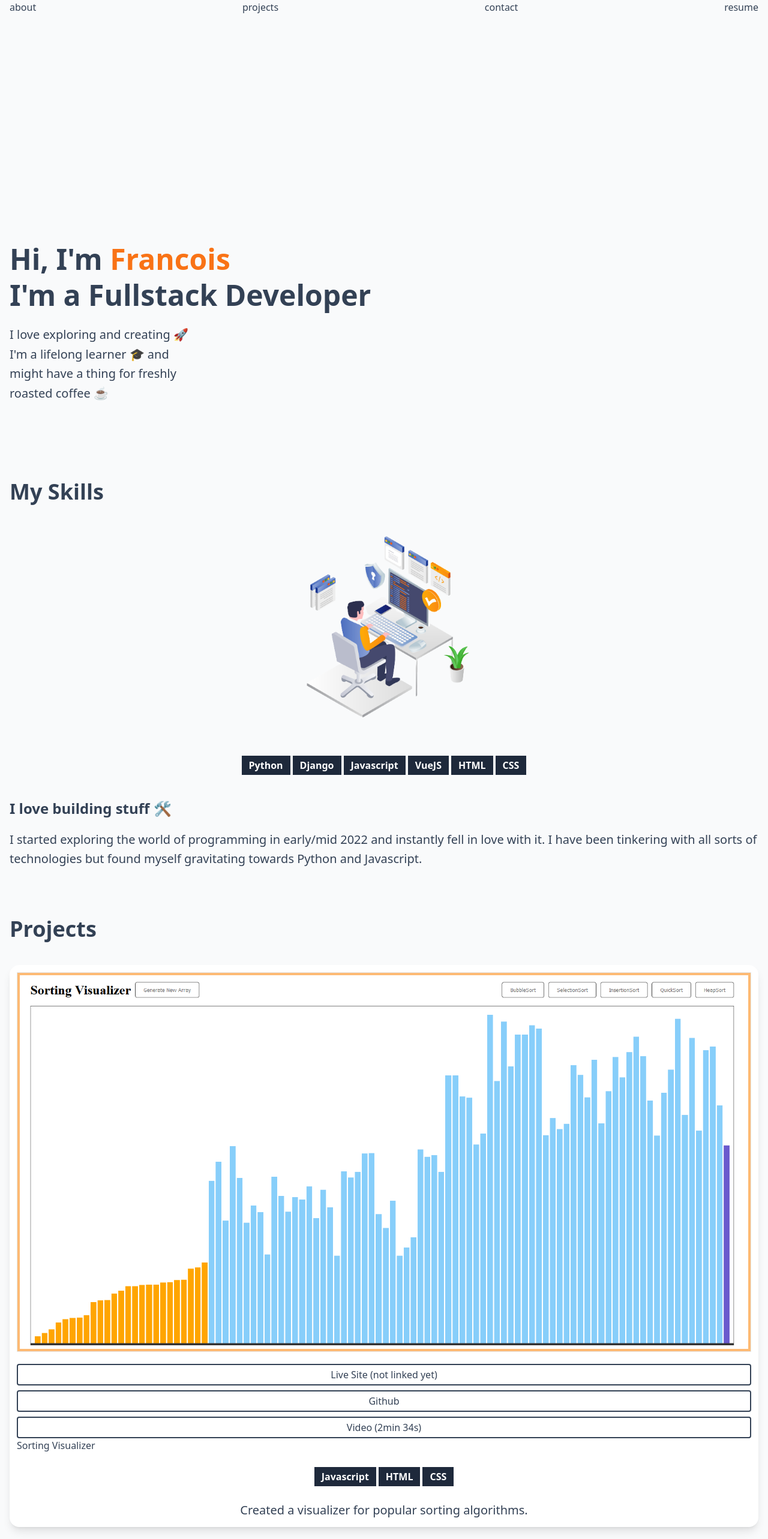
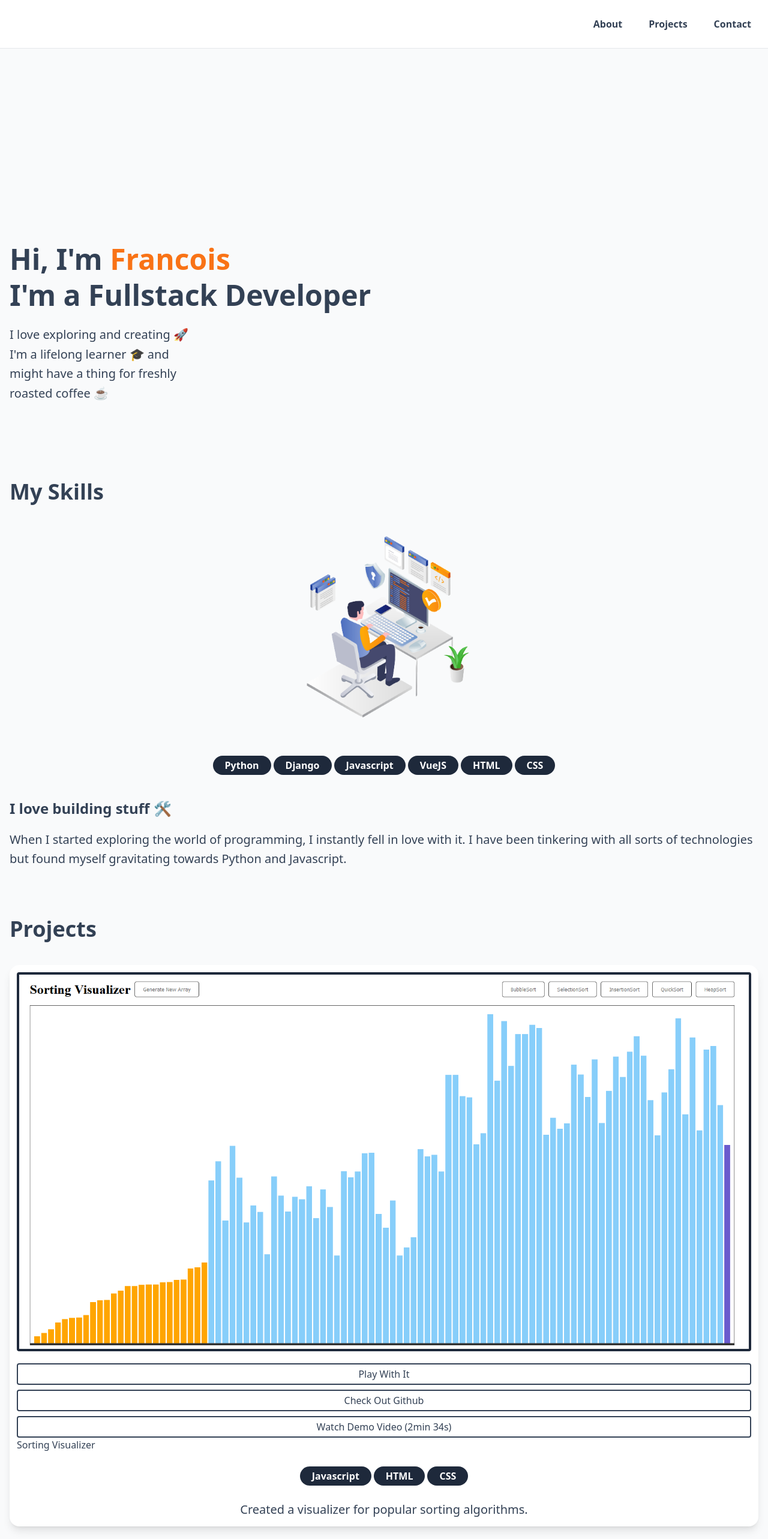
Before and after one commit to Francois16/Portfolio, a Vue app: page / in a window 1280 px wide. Shown: the top 2566 px of the page at 60% size. Built offline with nearby package versions, Linux system fonts and the light colour scheme.

Commit message:
added smooth scrolling

```diff
--- a/index.html
+++ b/index.html
@@ -1,5 +1,5 @@
 <!DOCTYPE html>
-<html lang="en">
+<html lang="en" class="scroll-smooth">
 
 <head>
   <meta charset="UTF-8" />
--- a/package.json
+++ b/package.json
@@ -9,6 +9,7 @@
     "lint": "eslint . --ext .vue,.js,.jsx,.cjs,.mjs --fix --ignore-path .gitignore"
   },
   "dependencies": {
+    "axios": "^1.0.0",
     "pinia": "^2.0.21",
     "vue": "^3.2.38",
     "vue-router": "^4.1.5"
--- a/src/components/Navbar.vue
+++ b/src/components/Navbar.vue
@@ -1,15 +1,108 @@
-<script setup></script>
+<script setup>
+import { ref } from "vue";
+
+const isOpen = ref(false);
+
+function navigate(section) {
+  const bodyRect = document.body.getBoundingClientRect();
+  const sectionRect = document.querySelector(section).getBoundingClientRect();
+  const navRect = document.querySelector("#navbar").getBoundingClientRect();
+
+  // Calculate offset of the scroll + another 20px up.
+  let offset = sectionRect.top - bodyRect.top - navRect.height - 20;
+
+  window.scrollTo(0, offset);
+}
+
+function closeMenu() {
+  isOpen.value = false;
+}
+</script>
 
 <template>
-  <header>
+  <header id="navbar" class="fixed bg-white border-b w-full z-10">
     <nav
-      class="container absolute bg-transparent top-0 left-1/2 transform -translate-x-1/2"
+      class="container flex h-16 md:(h-20) duration-200 z-10 items-center justify-end"
     >
-      <div class="flex flex-row items-center justify-between">
-        <button>about</button>
-        <button>projects</button>
-        <button>contact</button>
-        <button>resume</button>
+      <div
+        class="flex flex-row gap-5 hidden items-center justify-end md:(flex)"
+      >
+        <button
+          @click="navigate('#about')"
+          class="rounded font-bold py-2 px-3 duration-200 capitalize hover:(bg-orange-500 text-white )"
+        >
+          About
+        </button>
+        <button
+          @click="navigate('#projects')"
+          class="rounded font-bold py-2 px-3 duration-200 capitalize hover:(bg-orange-500 text-white )"
+        >
+          projects
+        </button>
+        <button
+          @click="navigate('#contact')"
+          class="rounded font-bold py-2 px-3 duration-200 capitalize hover:(bg-orange-500 text-white )"
+        >
+          contact
+        </button>
+      </div>
+
+      <!-- Burger Icon -->
+      <div
+        @click="isOpen = true"
+        class="cursor-pointer flex flex-col py-2 px-1 gap-[3px] items-end md:(hidden)"
+      >
+        <div class="bg-slate-800 h-0.5 w-5"></div>
+        <div class="bg-slate-800 h-0.5 w-3"></div>
+        <div class="bg-slate-800 h-0.5 w-5"></div>
+      </div>
+
+      <!-- Mobile Menu -->
+      <div
+        class="bg-white border-b h-screen w-full top-0 z-10 duration-200 fixed"
+        :class="isOpen ? 'left-0' : '-left-full'"
+      >
+        <div
+          @click="isOpen = false"
+          class="cursor-pointer py-4 top-8 right-5 text-4xl absolute"
+        >
+          <div
+            class="rounded-full bg-slate-800 h-1 transform w-8 rotate-45 translate-y-0.5"
+          ></div>
+          <div
+            class="rounded-full bg-slate-800 h-1 transform w-8 -rotate-45 -translate-y-0.5"
+          ></div>
+        </div>
+
+        <div class="flex flex-col h-full gap-1 justify-center items-cnter">
+          <button
+            @click="
+              navigate('#about');
+              closeMenu();
+            "
+            class="font-bold py-4 duration-200 hover:(bg-orange-500 text-white)"
+          >
+            About
+          </button>
+          <button
+            @click="
+              navigate('#projects');
+              closeMenu();
+            "
+            class="font-bold py-4 duration-200 hover:(bg-orange-500 text-white)"
+          >
+            Projects
+          </button>
+          <button
+            @click="
+              navigate('#contact');
+              closeMenu();
+            "
+            class="font-bold py-4 duration-200 hover:(bg-orange-500 text-white)"
+          >
+            Contact
+          </button>
+        </div>
       </div>
     </nav>
   </header>
--- a/src/main.js
+++ b/src/main.js
@@ -1,9 +1,9 @@
 import { createApp } from "vue";
 import { createPinia } from "pinia";
-
 import App from "./App.vue";
 import router from "./router";
 
+import axios from "axios";
 import "virtual:windi.css";
 
 const app = createApp(App);
--- a/src/views/HomeView.vue
+++ b/src/views/HomeView.vue
@@ -1,7 +1,7 @@
 <script setup>
+import { ref } from "vue";
 import manImg from "../assets/images/about.png";
 import sortingImg from "../assets/images/projects/sorting.png";
-import { ref } from "vue";
 
 const formData = ref({
   name: "",
@@ -10,7 +10,7 @@ const formData = ref({
 });
 
 function sendMessage() {
-  console.log("sendMessage function not implemented yet");
+  console.log("not implemented yet");
   clearForm();
 }
 
@@ -42,7 +42,7 @@ function clearForm() {
 
     <div class="container">
       <!-- Skills -->
-      <section>
+      <section id="about">
         <h1 class="title">My Skills</h1>
 
         <div class="flex flex-col">
@@ -66,16 +66,16 @@ function clearForm() {
           <h3 class="font-bold my-5 text-2xl">I love building stuff 🛠</h3>
 
           <p class="text-xl leading-relaxed mb-10">
-            I started exploring the world of programming in early/mid 2022 and
-            instantly fell in love with it. I have been tinkering with all sorts
-            of technologies but found myself gravitating towards Python and
+            When I started exploring the world of programming, I instantly fell
+            in love with it. I have been tinkering with all sorts of
+            technologies but found myself gravitating towards Python and
             Javascript.
           </p>
         </div>
       </section>
 
       <!-- Featured projects (maximum of 4)-->
-      <section class="my-10">
+      <section id="projects" class="my-10">
         <h1 class="title basis-auto">Projects</h1>
         <div class="flex flex-col gap-4">
           <div class="bg-white rounded-2xl shadow-lg p-3">
@@ -84,29 +84,31 @@ function clearForm() {
                 Sorting Visualizer 👀
               </h1>
               <img
-                class="border bg-orange-300 mb-5 w-full p-1"
+                class="p-1 bg-slate-800 rounded mb-5 w-full p-1"
                 :src="sortingImg"
                 alt="project image"
               />
               <div class="flex flex-wrap gap-2">
-                <button
-                  class="border-current rounded border-2 text-center py-1 basis-full duration-200 hover:(bg-blue-800 border-blue-800 text-white)"
+                <a
+                  target="_blank"
+                  href="https://steady-piroshki-2b8a8c.netlify.app/"
+                  class="capitalize border-current rounded border-2 text-center py-1 basis-full duration-200 hover:(bg-blue-800 border-blue-800 text-white)"
                 >
-                  Live Site (not linked yet)
-                </button>
+                  Play with it
+                </a>
                 <a
                   target="_blank"
                   href="https://github.com/Francois16/sorting-visualizer"
-                  class="border-current rounded border-2 text-center py-1 basis-full duration-200 hover:(bg-slate-800 border-slate-800 text-white)"
+                  class="capitalize border-current rounded border-2 text-center py-1 basis-full duration-200 hover:(bg-slate-800 border-slate-800 text-white)"
                 >
-                  Github
+                  Check out Github
                 </a>
                 <a
                   target="_blank"
                   href="https://www.youtube.com/watch?v=iU6eZS_MQC4"
-                  class="border-current rounded border-2 text-center py-1 basis-full duration-200 hover:(bg-[#c4302b] border-[#c4402b] text-white)"
+                  class="capitatilize border-current rounded border-2 text-center py-1 basis-full duration-200 hover:(bg-[#c4302b] border-[#c4402b] text-white)"
                 >
-                  Video <span>(2min 34s)</span>
+                  Watch Demo Video <span>(2min 34s)</span>
                 </a>
               </div>
             </div>
@@ -128,7 +130,7 @@ function clearForm() {
       </section>
 
       <!-- Contact info/form -->
-      <section class="mb-10">
+      <section id="contact" class="mb-10">
         <h1 class="title mb-10">Contact Me</h1>
 
         <form
@@ -188,7 +190,7 @@ label {
 }
 
 .technology {
-  @apply font-semibold text-white py-1 px-3;
+  @apply font-semibold text-white py-1 px-5 rounded-full;
   /* bg-slate-800 giving error on linting */
   background-color: rgba(30, 41, 59, 1);
 }
```
Also changed, not shown: 1 other file (tests, documents, lock files or other folders).
